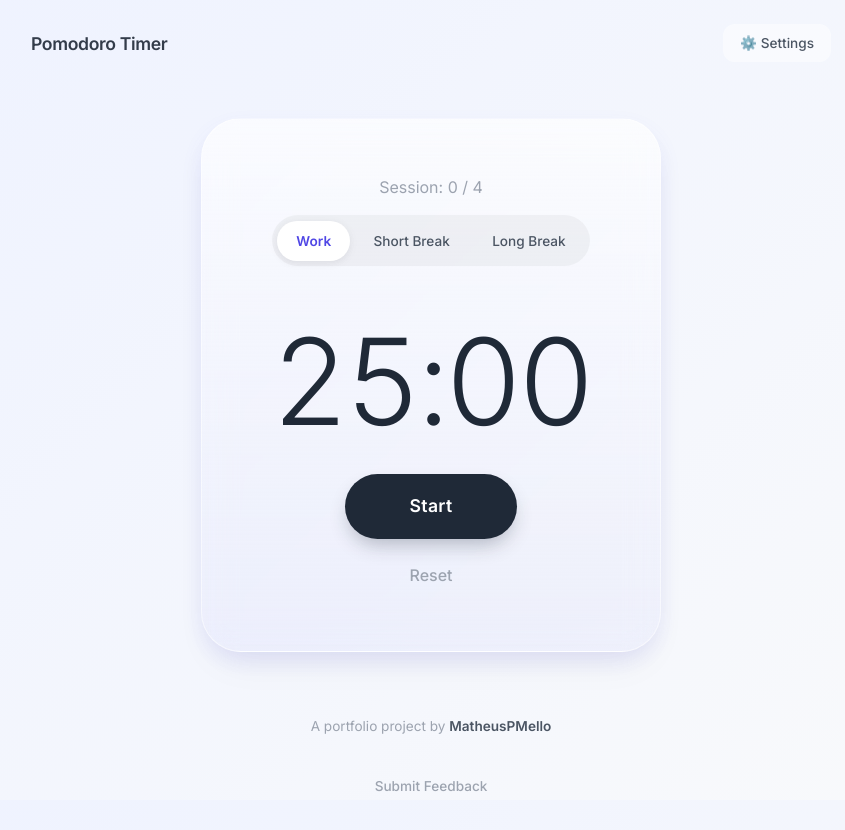
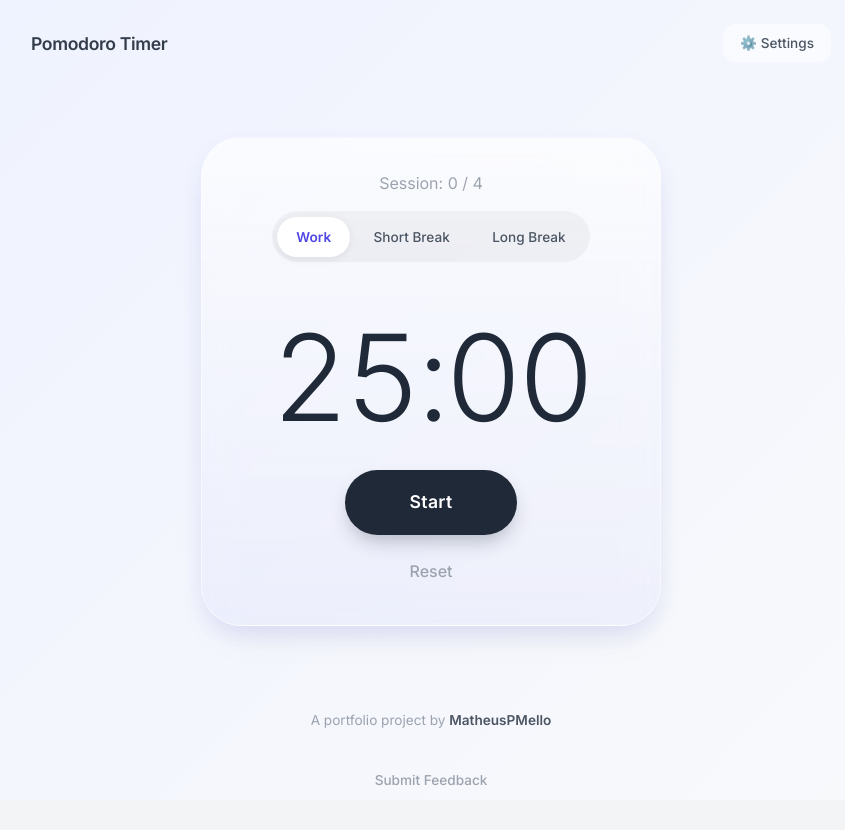
Before and after one commit to MatheusPMello/pomodoro-timer, a React (Vite) app: page / in a window 1280 px wide. Shown: the top 830 px of the page, without its empty margins (209-1054 px from the left). After the commit the page ends 800 px from the top, so only its background shows below. Built offline with nearby package versions, Linux system fonts and the light colour scheme.

Commit message:
- Adjusted padding in pomodoro-container to improve UX

```diff
--- a/src/App.css
+++ b/src/App.css
@@ -82,6 +82,7 @@ body {
   justify-content: center;
   align-items: center;
   padding: 2rem;
+  padding-bottom: 4rem;
 }
 
 /* 3. HEADER
@@ -117,7 +118,7 @@ body {
   -webkit-backdrop-filter: blur(16px);
   border: 1px solid var(--color-glass-border);
 
-  padding: 3.5rem 3rem;
+  padding: 2.1rem 1.5rem;
   border-radius: 40px;
   box-shadow: var(--shadow-soft), var(--shadow-glow);
 
@@ -276,7 +277,6 @@ body {
   left: 0;
   width: 100%;
   height: 100%;
-  /* Darker overlay */
   background-color: rgba(255, 255, 255, 0.85);
   backdrop-filter: blur(8px);
   -webkit-backdrop-filter: blur(8px);
@@ -288,7 +288,7 @@ body {
 
 /* Unified Card Styles */
 .settings-content {
-  background-color: #ffffff !important; /* Ensure opacity */
+  background-color: #ffffff !important;
   padding: 2.5rem;
   border-radius: 24px;
   width: 90%;
@@ -363,13 +363,16 @@ body {
 /* 7. FOOTER
    ============================================= */
 .page-footer {
+  position: relative;
+  bottom: 0;
+  left: 0;
+  width: 100%;
+
   text-align: center;
-  padding: 2rem;
+  padding: 0.1rem;
   font-size: 0.85rem;
-  /* FIX: Removed 'opacity: 0.8'. This was making the child modal transparent. */
-  /* Replaced with a lighter text color to simulate the visual effect. */
   color: var(--color-text-tertiary);
-  position: relative;
+
   z-index: 10;
 }
 
```
